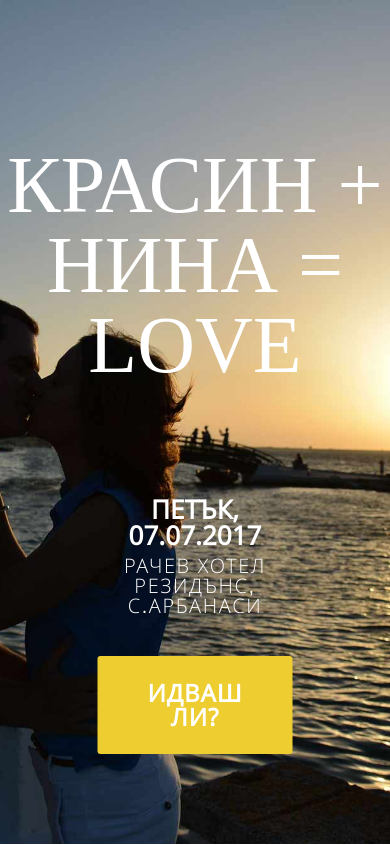
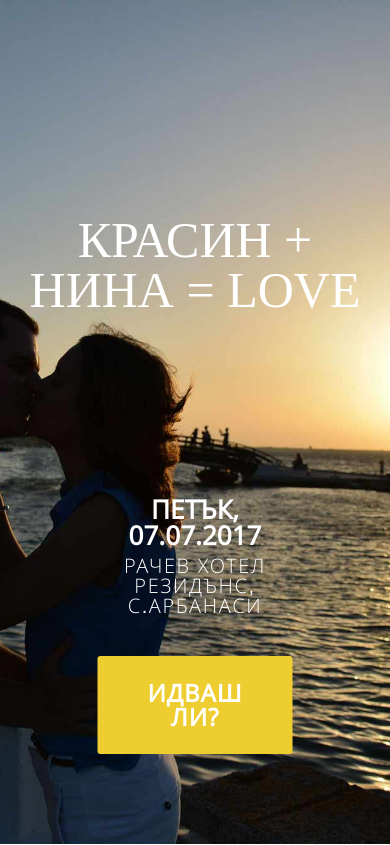
Before and after one commit to krumov/krumov.github.io, a plain HTML site: page index.html in a window 390 px wide. Shown: the top 845 px of the page. Drawn offline with Linux system fonts and the light colour scheme; a web font is replaced by a local one.

Commit message:
Update main.css

```diff
--- a/assets/css/main.css
+++ b/assets/css/main.css
@@ -101,6 +101,7 @@ svg {
 }
 
 .wrapper {
+    width: 100%;
     max-width: 1200px;
     margin: 0 auto;
     padding: 100px 20px 0
@@ -189,6 +190,23 @@ header h1 {
     transform: translate(-50%, -50%);
     font: 80px/80px Neucha;
     text-transform: uppercase
+}
+
+@media screen and (max-width: 480px) {
+   header h1 {
+    position: absolute;
+    top: 35%;
+    left: 50%;
+    width: 100%;
+    margin: -30px 0 0;
+    -webkit-transform: translate(-50%, -50%);
+    -moz-transform: translate(-50%, -50%);
+    -ms-transform: translate(-50%, -50%);
+    -o-transform: translate(-50%, -50%);
+    transform: translate(-50%, -50%);
+    font: 50px/50px Neucha;
+    text-transform: uppercase
+}
 }
 
 header>div {
```
